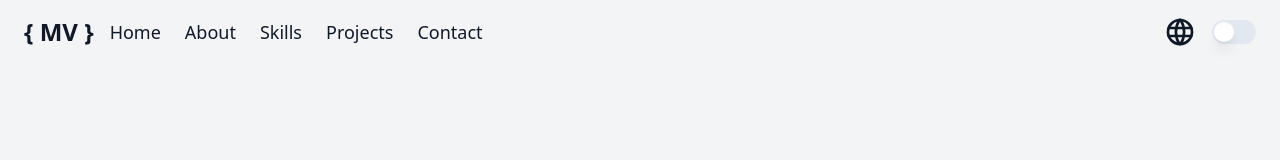
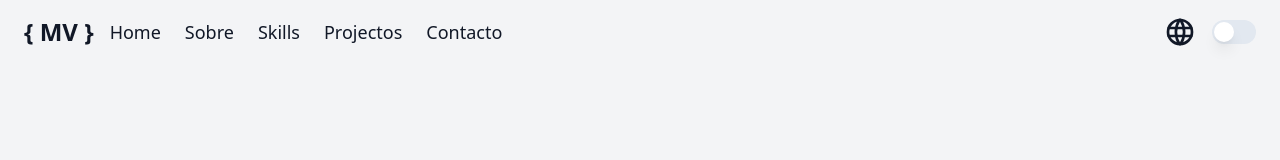
Before and after one commit to Manuel-AC-Ventura/portfolio, a React (Vite) app: page / in a window 1280 px wide. Shown: the top 160 px of the page. Built offline with nearby package versions, Linux system fonts and the light colour scheme.

Commit message:
chore: Update header links with Portuguese translations

```diff
--- a/src/components/Header.jsx
+++ b/src/components/Header.jsx
@@ -6,7 +6,7 @@ import { Root, Thumb } from '@radix-ui/react-switch';
 export const Header = () => {
   const { theme, toggleTheme } = useTheme();
   const [isDarkMode, setIsDarkMode] = useState(false);
-  const links = ["Home", "About", "Skills", "Projects", "Contact"];
+  const links = ["Home", "Sobre", "Skills", "Projectos", "Contacto"];
 
   useEffect(() => {
     setIsDarkMode(theme === 'dark');
```
